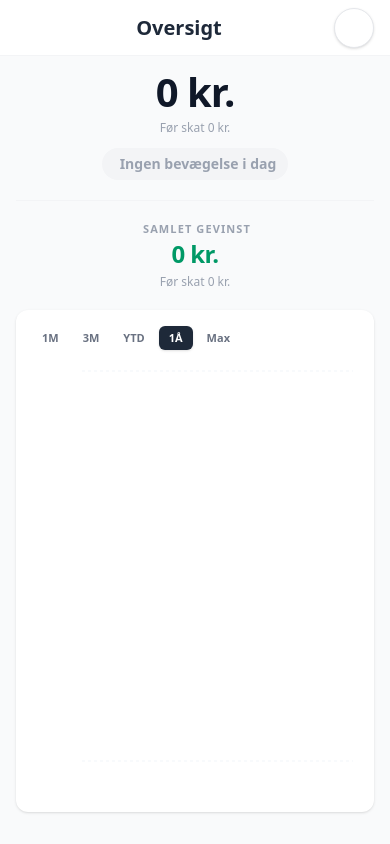
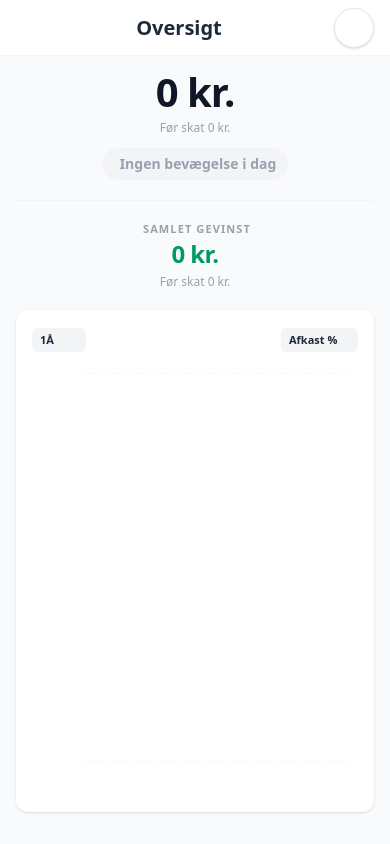
Before and after one commit to mosegard/portfolio-app, a React (Vite) app: page / in a window 390 px wide. Built offline with nearby package versions, Linux system fonts and the light colour scheme.

Commit message:
button dropdown

```diff
--- a/src/components/views/DashboardView.jsx
+++ b/src/components/views/DashboardView.jsx
@@ -5,26 +5,46 @@ import { formatCurrency, formatCurrencyNoDecimals } from '../../utils';
 import useDashboardChartData from '../../hooks/useDashboardChartData';
 import { AllocationModal, LiquidationModal, GainModal, MoversModal, TaxBreakdownModal } from './DashboardModals';
 
-// --- Pill-bar Range Selector ---
+// --- Period Range Selector (dropdown on mobile, pills on desktop) ---
 const RangeSelector = ({ value, onChange, years }) => {
     const ranges = [
         { key: '1M', label: '1M' },
         { key: '3M', label: '3M' },
-        { key: 'YTD', label: 'YTD' },
+        { key: 'YTD', label: 'ÅTD' },
         { key: '1Y', label: '1Å' },
+        { key: '2Y', label: '2Å' },
+        { key: '3Y', label: '3Å' },
         { key: 'ALL', label: 'Max' },
     ];
     const isCustom = value === 'CUSTOM';
     const isYear = !isCustom && !ranges.find(r => r.key === value);
+    const displayLabel = ranges.find(r => r.key === value)?.label || value;
 
     return (
-        <div className="flex items-center gap-1 flex-wrap min-w-0">
+        <div className="flex items-center gap-1">
+            {/* Mobile dropdown */}
+            <div className="relative sm:hidden">
+                <select
+                    className="appearance-none pl-2 pr-5 py-1 text-[11px] font-bold rounded-md bg-gray-100 text-gray-800 cursor-pointer focus:outline-none border-0"
+                    value={value}
+                    onChange={e => onChange(e.target.value)}
+                >
+                    {ranges.map(r => <option key={r.key} value={r.key}>{r.label}</option>)}
+                    {years.map(y => <option key={y} value={y}>{y}</option>)}
+                </select>
+                <div className="pointer-events-none absolute inset-y-0 right-0 flex items-center pr-1">
+                    <i className="ph ph-caret-down text-[9px] text-gray-600"></i>
+                </div>
+            </div>
+
+            {/* Desktop pills */}
+            <div className="hidden sm:flex items-center gap-1 flex-wrap">
                 {isCustom && (
                     <button className="px-2.5 py-1 text-[11px] font-bold rounded-md bg-blue-600 text-white" onClick={() => onChange('ALL')}>
                         ZOOM ×
                     </button>
                 )}
-            {ranges.map(r => (
+                {ranges.slice(0, 7).map(r => (
                     <button
                         key={r.key}
                         className={`px-2.5 py-1 text-[11px] font-bold rounded-md transition-all ${value === r.key ? 'bg-gray-800 text-white shadow-sm' : 'text-gray-500 hover:text-gray-800 hover:bg-gray-100'}`}
@@ -34,7 +54,7 @@ const RangeSelector = ({ value, onChange, years }) => {
                     </button>
                 ))}
                 {years.length > 0 && (
-                <div className="relative hidden sm:block">
+                    <div className="relative">
                         <select
                             className={`appearance-none pl-2 pr-5 py-1 text-[11px] font-bold rounded-md border-0 cursor-pointer focus:outline-none ${isYear ? 'bg-gray-800 text-white' : 'bg-transparent text-gray-500 hover:text-gray-800'}`}
                             value={isYear ? value : ''}
@@ -48,6 +68,7 @@ const RangeSelector = ({ value, onChange, years }) => {
                         </div>
                     </div>
                 )}
+            </div>
         </div>
     );
 };
@@ -781,6 +802,22 @@ const DashboardView = ({ calc, marketData, settings, setSettings, uniqueTickers,
                                         </div>
                                     </div>
                                 )}
+
+                                {/* Chart mode dropdown (phones only) */}
+                                <div className="sm:hidden relative shrink-0 ml-auto">
+                                    <select
+                                        className="appearance-none pl-2 pr-5 py-1 text-[11px] font-bold rounded-md bg-gray-100 text-gray-800 cursor-pointer focus:outline-none border-0"
+                                        value={chartMode}
+                                        onChange={e => setChartMode(e.target.value)}
+                                    >
+                                        <option value="growth">Afkast %</option>
+                                        <option value="value">Værdi kr</option>
+                                        <option value="yoy">År vs År</option>
+                                    </select>
+                                    <div className="pointer-events-none absolute inset-y-0 right-0 flex items-center pr-1">
+                                        <i className="ph ph-caret-down text-[9px] text-gray-600"></i>
+                                    </div>
+                                </div>
                             </div>
                         </div>
 
```
Lines whose indentation alone changed are shown as unchanged.
